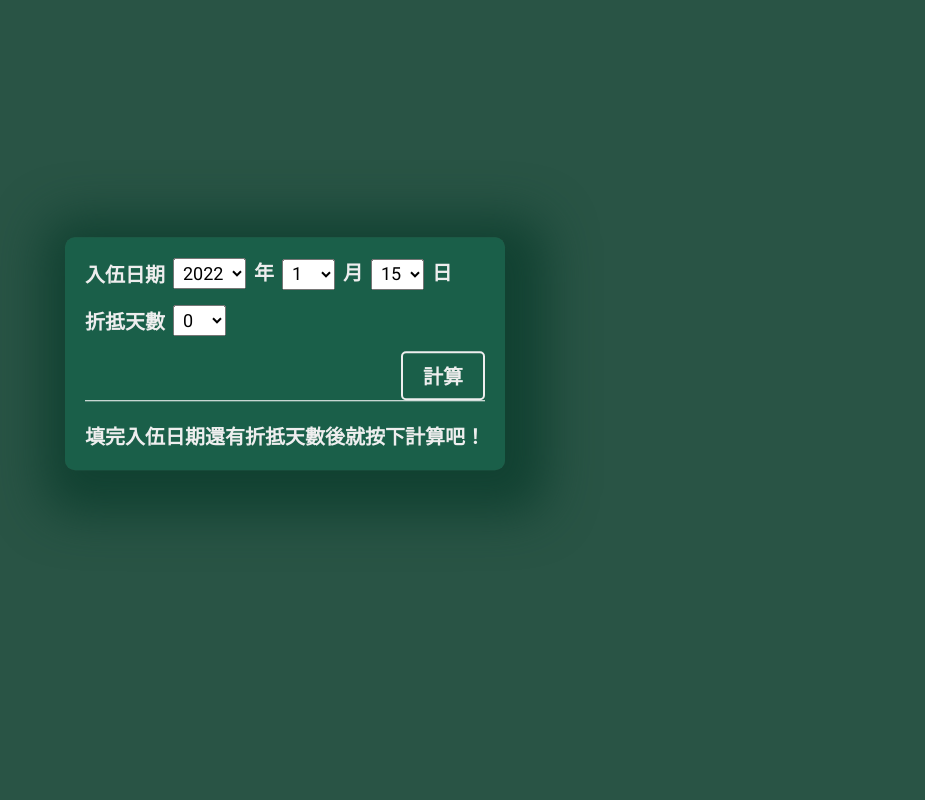
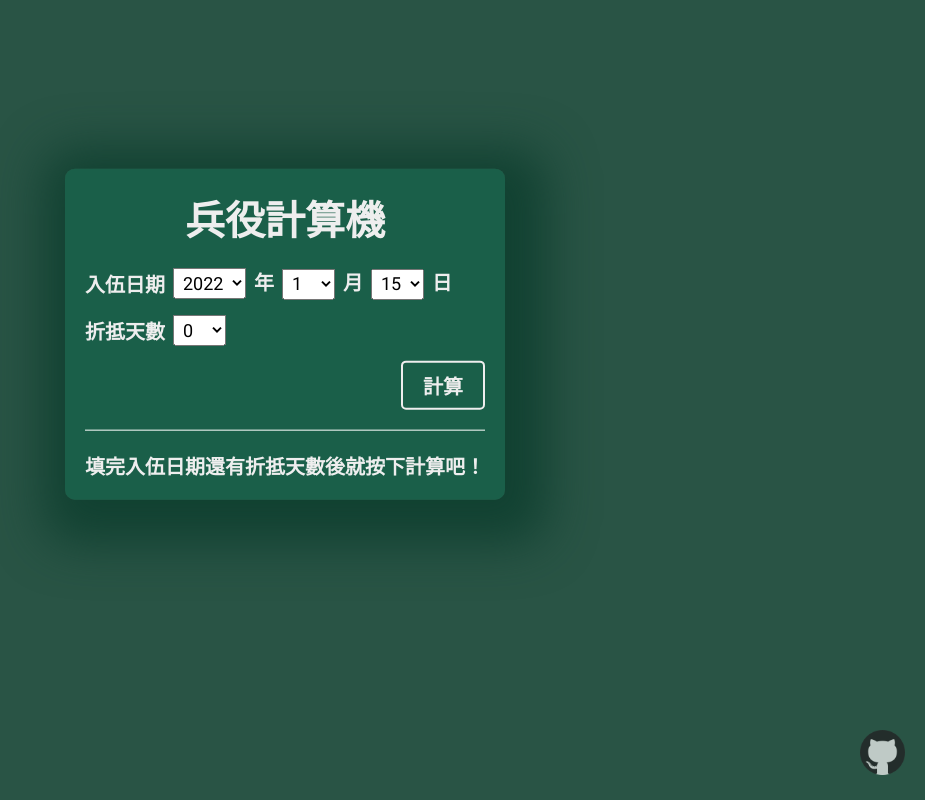
Before and after one commit to TSinChen/lom-calculator, a React (Create React App) app: page / in a window 1280 px wide. Shown: the whole page, without its empty margins (355-1280 px from the left). Built offline with nearby package versions, Linux system fonts and the light colour scheme.

Commit message:
github icon

```diff
--- a/src/App.tsx
+++ b/src/App.tsx
@@ -1,15 +1,27 @@
-import { useState } from 'react'
+import { Fragment, useState } from 'react'
 
 import Form from './components/Form/Form'
+import GITHUB_ICON from './assets/icons/github.png'
 
 const App = () => {
   const [result, setResult] = useState('填完入伍日期還有折抵天數後就按下計算吧！')
 
   return (
-    <main className="container">
-      <Form setResult={setResult} />
-      <div className="result">{result}</div>
-    </main>
+    <Fragment>
+      <main className="container">
+        <h1 className="title">兵役計算機</h1>
+        <Form setResult={setResult} />
+        <div className="result">{result}</div>
+      </main>
+      <a
+        className="github"
+        href="https://github.com/TSinChen/lom-calculator"
+        target="_blank"
+        rel="noreferrer"
+      >
+        <img src={GITHUB_ICON} />
+      </a>
+    </Fragment>
   )
 }
 
--- a/src/style/style.scss
+++ b/src/style/style.scss
@@ -111,3 +111,20 @@ html {
 .result {
   white-space: pre-wrap;
 }
+
+.github {
+  position: absolute;
+  bottom: 20px;
+  right: 20px;
+  width: 45px;
+  opacity: 0.75;
+  transition: all 0.1s;
+
+  &:hover {
+    opacity: 1;
+  }
+
+  img {
+    width: 100%;
+  }
+}
```
Also changed, not shown: src/assets/icons/github.png (added).
